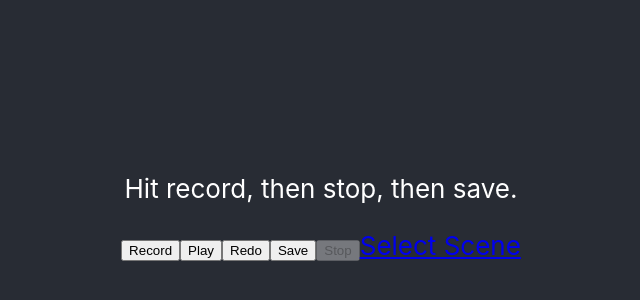
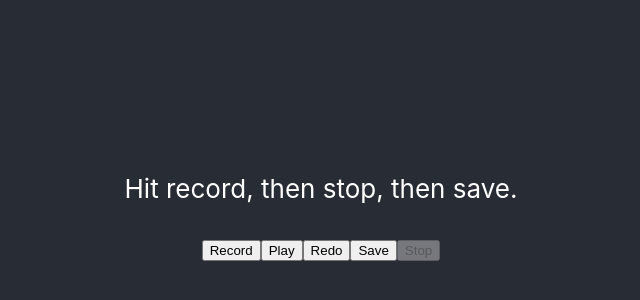
Before and after one commit to aagneyiyer/ema-frontend, a React (Create React App) app: page /record/1/1 in a window 1280 px wide. Shown: the part 196-496 px from the top of the page, without its empty margins (319-959 px from the left). Built offline with nearby package versions, Linux system fonts and the light colour scheme.

Commit message:
fix bugs

```diff
--- a/src/Record.tsx
+++ b/src/Record.tsx
@@ -4,11 +4,11 @@ import { Link } from 'react-router-dom';
 import { useParams } from "react-router-dom";
 import names from './names.json';
 
-let showNext = false;
 
 const Record = () => {
     const { name, scene } = useParams();
     const [audioChunks, setAudioChunks] = useState<Blob[]>([]);
+    const [showNext, setShowNext] = useState(false);
     const [isRecording, setIsRecording] = useState(false);
     const mediaRecorderRef = useRef<MediaRecorder | null>(null);
     const audioUrlRef = useRef<string | null>(null);
@@ -84,7 +84,7 @@ const Record = () => {
     };
 
     const saveRecording = () => {
-        showNext = true;
+        setShowNext(true);
         if (audioChunks.length === 0) {
             alert('No recording to save. Record first.');
             return;
@@ -119,9 +119,12 @@ const Record = () => {
             <button id="redoButton" onClick={redoRecording} disabled={isRecording}>Redo</button>
             <button id="saveButton" onClick={saveRecording} disabled={isRecording}>Save</button>
             <button id="stopButton" onClick={stopRecording} disabled={!isRecording}>Stop</button>
-            {showNext ? (
-                <Link to={"/"}>Select Scene</Link>
-                ) : <Link to={`/${name}`}>Select Scene</Link>}
+            <div></div>
+            {showNext && (
+                <Link to={`/${name}`}>Select Scene</Link>
+            )}
+
+
         </div>
     );
 };
```
